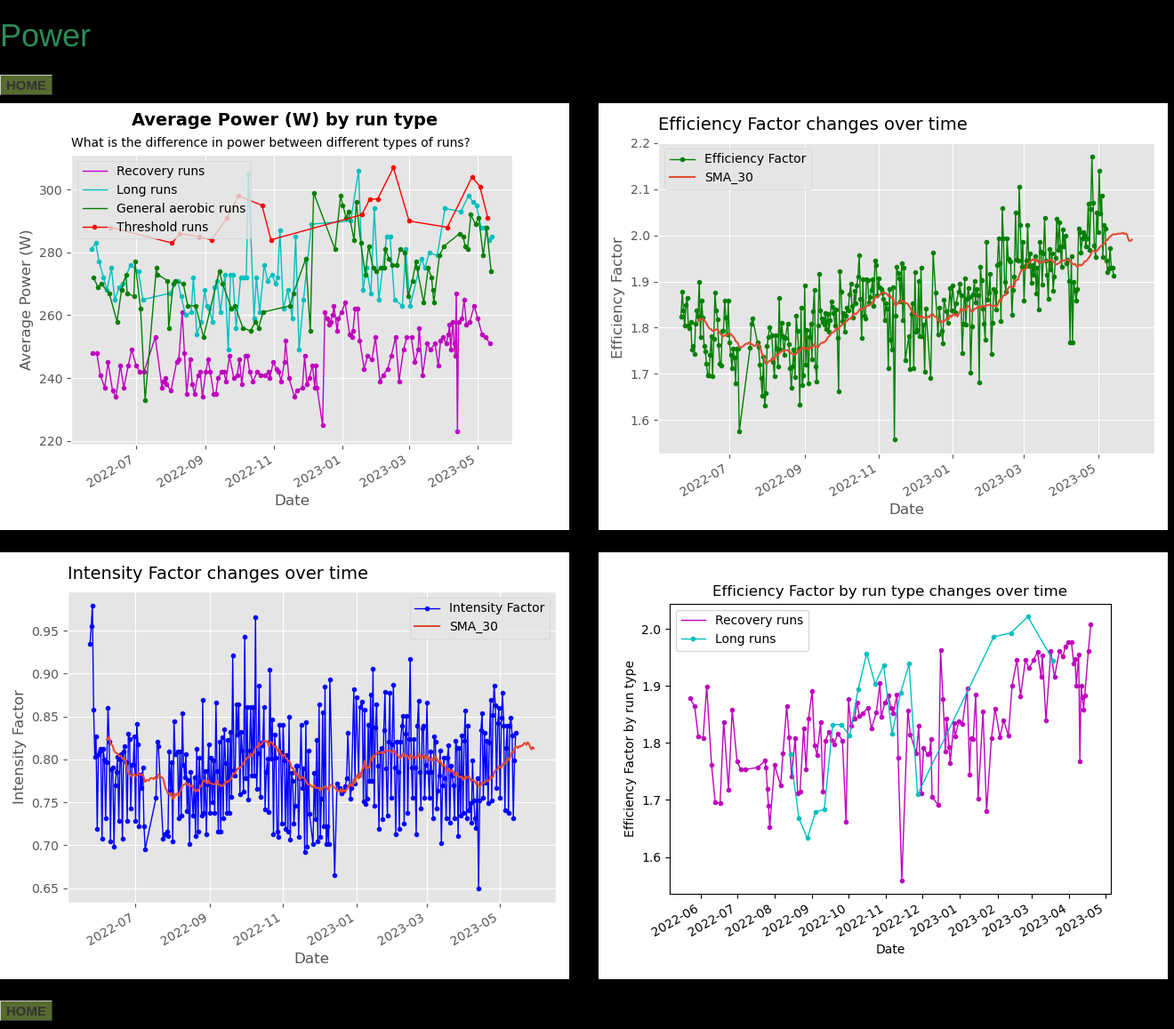
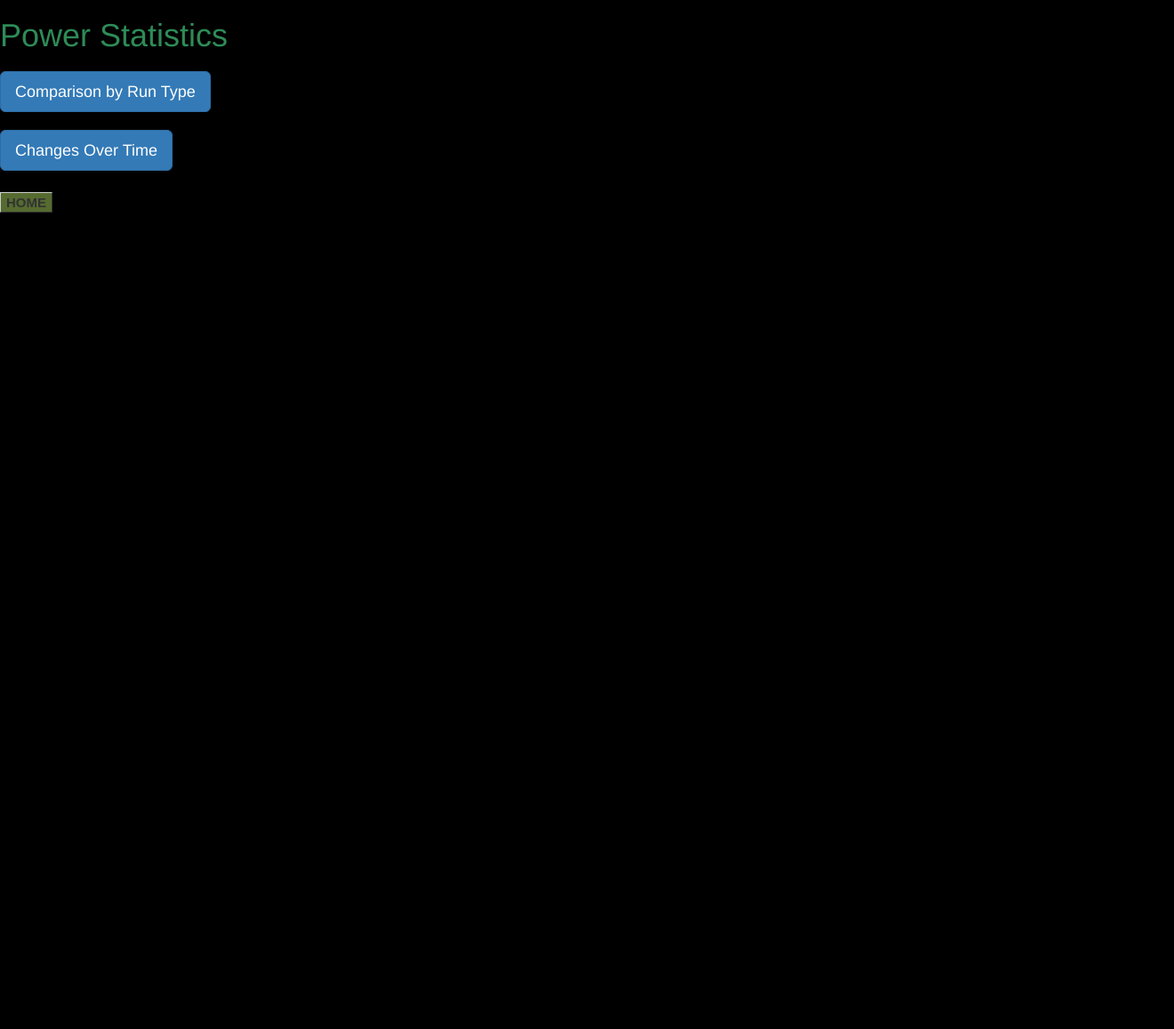
Before and after one commit to ptsouth97/traininglogWebserver, a Flask app: page /power in a window 1320 px wide. Shown: the whole page at 89% size. After the commit the page ends 239 px from the top, so only its background shows below. Run offline with Flask 3, Linux system fonts and the light colour scheme; some libraries are stand-ins or nearby versions.

Commit message:
added new power subpages

```diff
--- a/app.py
+++ b/app.py
@@ -39,6 +39,14 @@
 def power():
 	return render_template('power.html')
 
+@app.route('/power_changes_over_time')
+def power_changes_over_time():
+	return render_template('power_changes_over_time.html')
+
+@app.route('/power_runtype')
+def power_runtype():
+	return render_template('power_runtype.html')
+
 @app.route('/recovery')
 def recovery():
 	return render_template('recovery.html')
--- a/templates/power.html
+++ b/templates/power.html
@@ -1,20 +1,7 @@
 {% extends 'base.html' %}
 	{% block body %}
-		<h1> Power </h1>
-		<h3> <a href="/"class="button">HOME</a></h3>
-		<div class="parent">
-			<div>
-				<img src={{url_for('static', filename="Average Power (W) by run type.png")}} />
-			</div>
-			<div>
-				<img src={{url_for('static', filename="Efficiency Factor changes over time.png")}} />
-			</div>
-			<div>
-				<img src={{url_for('static', filename="Intensity Factor changes over time.png")}} />
-			</div>
-			<div>
-				<img src={{url_for('static', filename="Efficiency Factor by run type changes over time.png")}} />
-			</div>
-		</div>
+		<h1> Power Statistics </h1>
+		<h3> <a href="/power_runtype"class="btn btn-primary btn-lg">Comparison by Run Type</a></h3>
+		<h3> <a href="/power_changes_over_time"class="btn btn-primary btn-lg">Changes Over Time</a></h3>
 		<h3> <a href="/"class="button">HOME</a></h3>
 	{% endblock %}
--- a/templates/runstats.html
+++ b/templates/runstats.html
@@ -4,4 +4,5 @@
 		<h3> <a href="/runstats_yoy"class="btn btn-primary btn-lg">Year-Over-Year Comparisons</a></h3>
 		<h3> <a href="/runstats_runtype"class="btn btn-primary btn-lg">Comparison by Run Type</a></h3>
 		<h3> <a href="/runstats_changes_over_time"class="btn btn-primary btn-lg">Changes Over Time</a></h3>
+		<h3> <a href="/"class="button">HOME</a></h3>
 	{% endblock %}
```
Also changed, not shown: templates/power_changes_over_time.html (added, +14 -0 lines), templates/power_runtype.html (added, +14 -0 lines).
